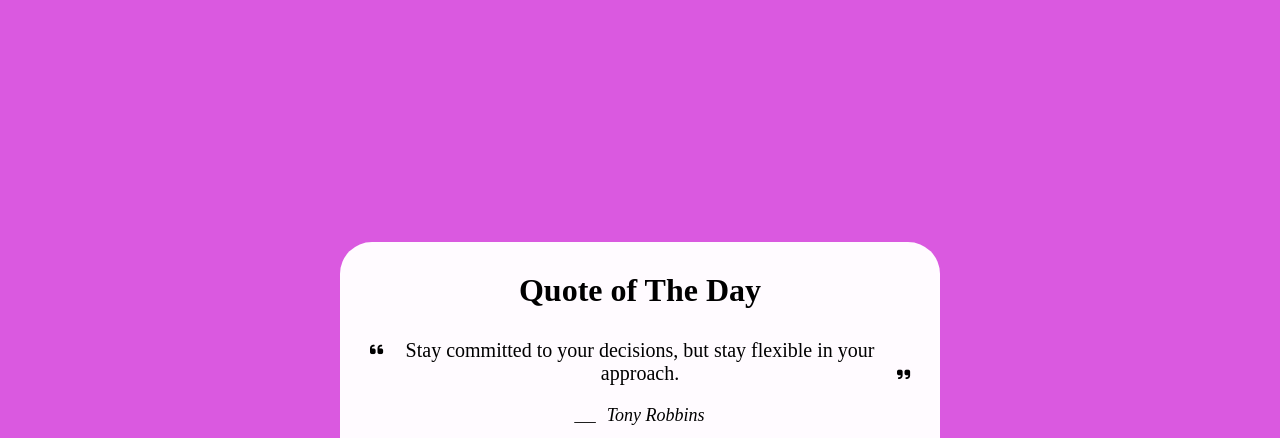
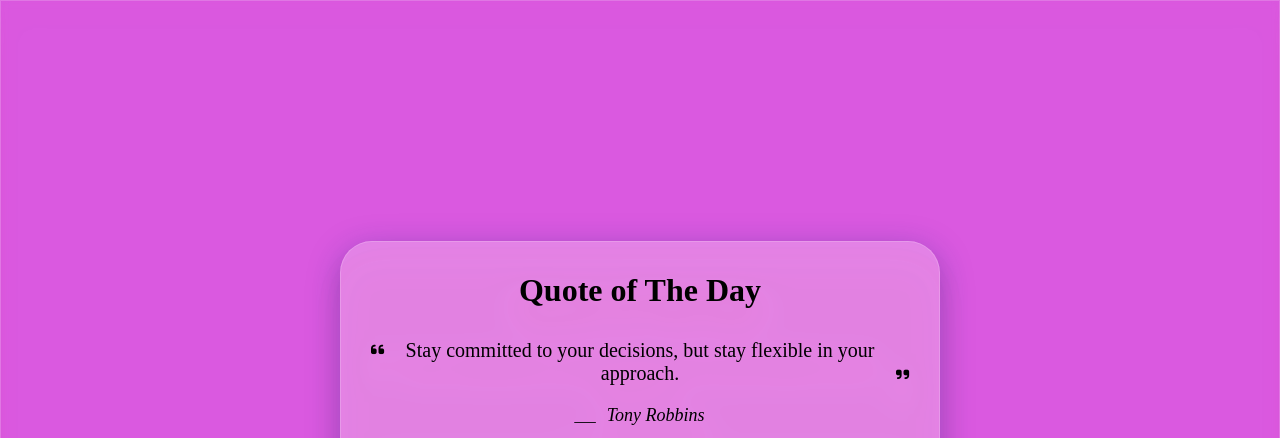
Before and after one commit to sceary-expert/programming-quotes-generator, a plain HTML site: page index.html in a window 1280 px wide. Shown: the top 438 px of the page. Drawn offline with Linux system fonts and the light colour scheme.

Commit message:
Added Modern UI

```diff
--- a/styles.css
+++ b/styles.css
@@ -11,12 +11,26 @@ body{
     justify-content: center;
     min-height: 100vh;
     background: #da59e0;
+
+  box-shadow: 0 8px 32px 0 rgba( 31, 38, 135, 0.37 );
+  backdrop-filter: blur( 4px );
+  -webkit-backdrop-filter: blur( 4px );
+  border: 1px solid rgba( 255, 255, 255, 0.18 );
+  -webkit-filter: drop-shadow(0 1em 1em rgba(226, 91, 91, 0.1));
+  filter: drop-shadow(0 1em 1em rgba(226, 91, 91, 0.1));
 }
 .wrapper{
     width: 600px;
-    background: #fffbff;
+
     border-radius: 4ch;
     padding: 30px 30px 25px ;
+    background: rgba( 255, 255, 255, 0.25 );
+  box-shadow: 0 8px 32px 0 rgba( 31, 38, 135, 0.37 );
+  backdrop-filter: blur( 4px );
+  -webkit-backdrop-filter: blur( 4px );
+  border: 1px solid rgba( 255, 255, 255, 0.18 );
+  -webkit-filter: drop-shadow(0 1em 1em rgba(226, 91, 91, 0.1));
+  filter: drop-shadow(0 1em 1em rgba(226, 91, 91, 0.1));
 }
 .wrapper header{
     font-size: xx-large;
```
